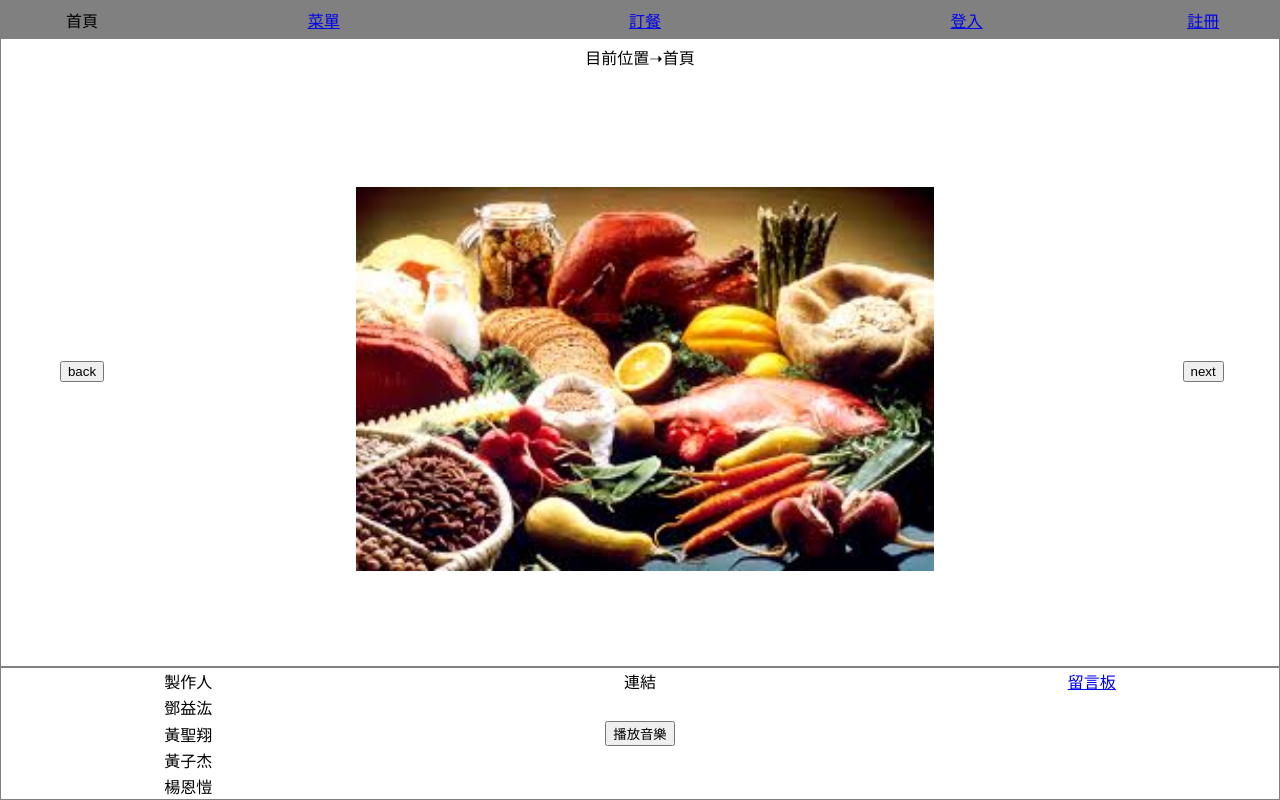
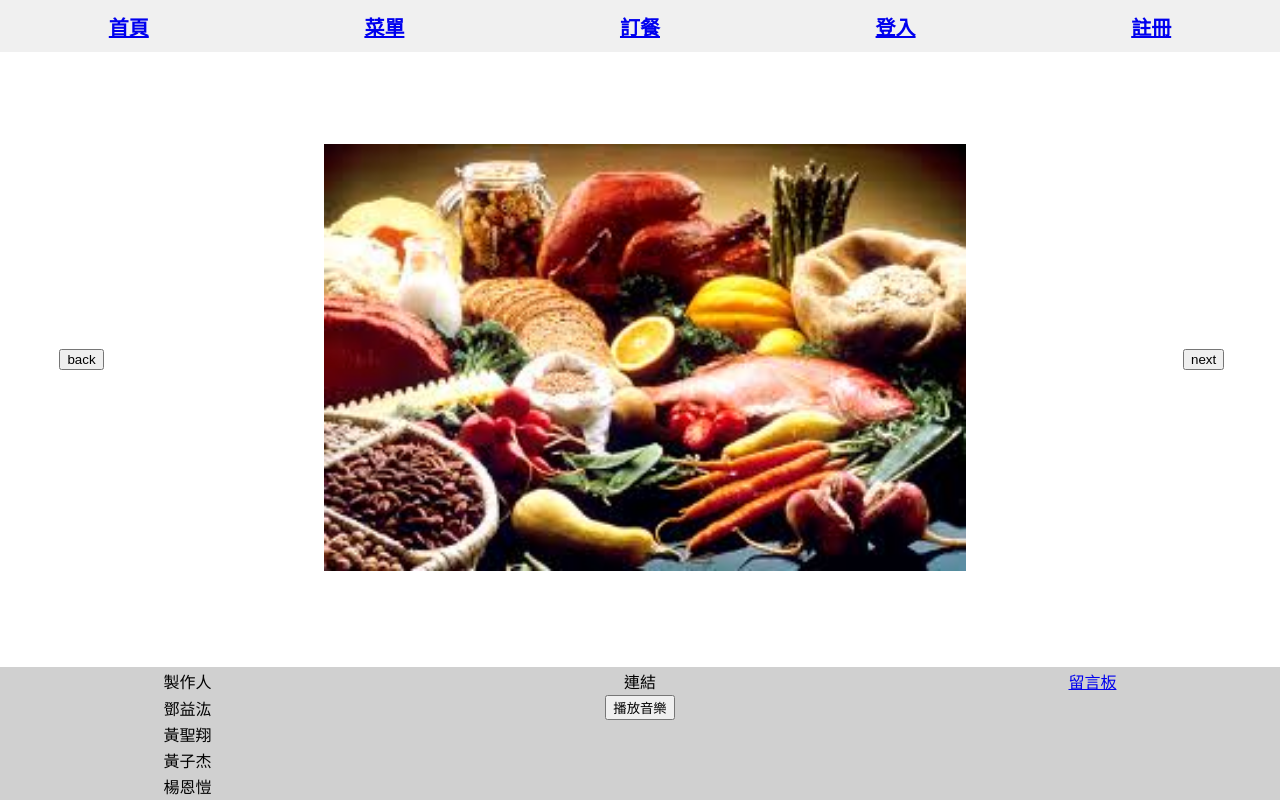
Before and after one commit to nkuuts345211/-, a PHP site: page / in a window 1280 px wide. Run offline with PHP 8.4, Linux system fonts and the light colour scheme.

Commit message:
Add files via upload

```diff
--- a/index.html
+++ b/index.html
@@ -1,89 +1,62 @@
-
 <!DOCTYPE html>
-<html lang="en">
+<html lang="zh-Hant">
     <head>
         <meta charset="UTF-8">
         <meta name="viewport" content="width=device-width, initial-scale=1.0">
         <title>首頁</title>
+        <link rel="stylesheet" href="style/style.css">
     </head>
-    <body align="center">
-
-        <link rel="stylesheet" href="style/style.css">
-
-        <table >
-            <tr id="top">
-                <td>
-                    首頁
-                </td>
-                <td>
-                    <a href="index food.php">菜單</a>
-                </td>
-                <td>
-                    <a href="index login.php">訂餐</a>
-                </td>
-                <td>
-                    <a href="index login.php">登入</a>
-                </td>
-                <td>
-                    <a href="add user.php">註冊</a>
+    <body>
+        <table>
+            <tr>
+                <td class="header">
+                    <table>
+                        <tr>
+                            <td><a href="index.html">首頁</a></td>
+                            <td><a href="index food.php">菜單</a></td>
+                            <td><a href="index login.php">訂餐</a></td>
+                            <td><a href="index login.php">登入</a></td>
+                            <td><a href="add user.php">註冊</a></td>
+                        </tr>
+                    </table>
                 </td>
             </tr>
             <tr>
-                <td colspan="5">目前位置➝首頁</td>
+                <td class="content"><table>
+                    <tr>
+                    <td><button id="prevButton">back</button></td>
+                    <td><img src="\img\menu1.jpg" id="myimg"></td>
+                    <td><button id="nextButton">next</button></td></tr>
+                </table></td>
             </tr>
             <tr>
-                <td>
-                    <button id="prevButton">back</button>
-                </td>
-                <td colspan="3" align="center"><img src="/img/menu1.jpg" id="myimg"></td>
-                <td>
-                    <button id="nextButton">next</button>
-                </td>
-
-            </tr>
-            <tr >
-                <table>
-                    <tr>
+                <td class="footer">
+                    <table>
+                        <tr>
                         <td>製作人</td>
                         <td>連結</td>
-                        <td >
-                            <a href="addmsg.php">留言板</a>
-                        </td>
-                    </tr>
-                    <tr>
+                        <td><a href="add msg.php">留言板</a></td>
+                    </tr><tr>
                         <td>鄧益汯</td>
-                        <td>
-                        </td>
+                        <td><button onclick="play()">播放音樂</button></td>
                         <td></td>
-                    </tr>
-                    <tr>
+                    </tr><tr>
                         <td>黃聖翔</td>
-                        <td ><button onclick="play()">播放音樂</button></td>
-                    </tr>
-                    <tr>
+                        <td></td>
+                        <td></td>
+                    </tr><tr>
                         <td>黃子杰</td>
                         <td></td>
                         <td></td>
-                    </tr>
-                    <tr>
+                    </tr><tr>
                         <td>楊恩愷</td>
                         <td></td>
                         <td></td>
                     </tr>
-                </table>
+                       </table>
+                </td>
             </tr>
-
         </table>
-
-        <iframe src="https://www.youtube.com/embed/Df_pGKwDJDU?autoplay=1&controls=0&showinfo=0&modestbranding=1"
-        id="music"
-        frameborder="0"
-        style="position: absolute; top: 0; left: 0; width: 100%; height: 100%; visibility: hidden; pointer-events: none; z-index: -1;"
-        allow="autoplay; encrypted-media"
-        allowfullscreen>
-</iframe>
-
-
         <script>
             alert('音樂部分需直接點擊文字');
             function play() {
@@ -114,6 +87,5 @@
                     updateImage();
                 });
         </script>
-
     </body>
 </html>
--- a/style/style.css
+++ b/style/style.css
@@ -1,39 +1,33 @@
+
+body,
 html {
     height: 100%;
-}
-body{
     margin: 0;
-    min-height: 100%;
-    display: grid;
-    grid-template-rows: 1fr auto;
-
 }
 table {
-    text-align: "center";
-    border: 1px solid gray;
     width: 100%;
+    height: 100%;
     border-collapse: collapse;
-
 }
 
-#top {
-    min-height: 100%;
-    margin-bottom: 0;
-    background-color: gray;
+.header {
+    height: 50px;
+    text-align: center;
+    background-color: #f0f0f0;
+    font-size: 20px;
+    font-weight: bold;
 }
-.main {
-    padding-bottom: 0;
+.content {
+    height: 100%;
+    text-align: center;
 }
 .footer {
-
-    grid-row-start: 2;
-    grid-row-end:3 ;
-    background-color: gray;
+    height: 50px;
+    text-align: center;
+    background-color: #d0d0d0;
+    position: relative;
 }
-img {
-    width: 60%;
-    margin-left: auto;
-    margin-right: auto;
-    margin-top: 20px;
-    text-align: center;
+#myimg{
+    height: 70%;
+    width: auto;
 }
```
